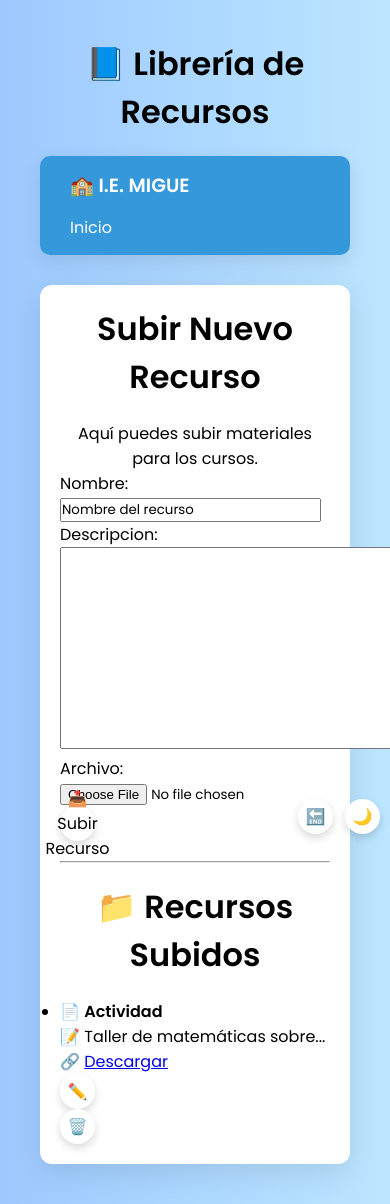
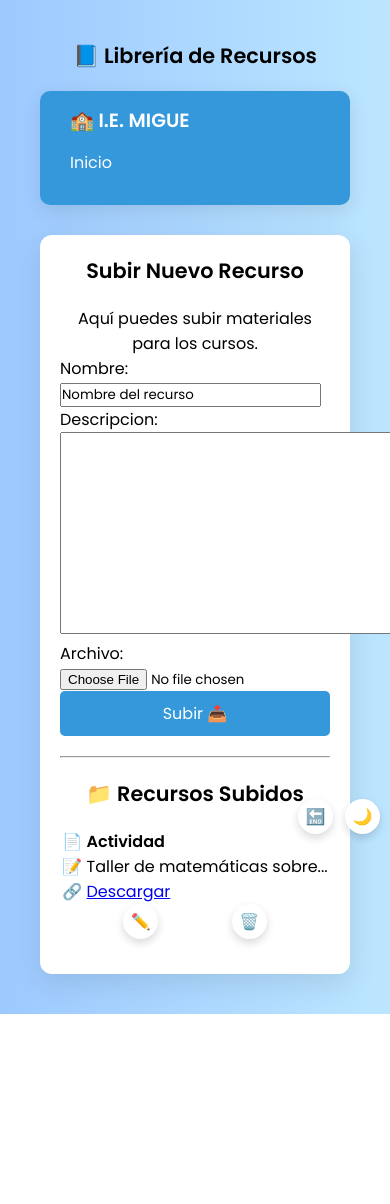
Before and after one commit to HenryJMJ/Kabli, a Django app: page /libreria_recursos/ in a window 390 px wide; the page is wider, and only the part inside the window is pictured. After the commit the page ends 1014 px from the top of that part, so only its background shows below. Run offline with Django 5.2, Linux system fonts and the light colour scheme; a user stored in the database is signed in; data comes from the database, SQL or seed files in the repository; both versions use the stored data as it was after the commit.

Commit message:
Descripción de los cambios realizados

```diff
--- a/usuarios/templates/usuarios/libreria_recursos.html
+++ b/usuarios/templates/usuarios/libreria_recursos.html
@@ -121,6 +121,32 @@
         height: 40px;
         font-size: 18px;
       }
+
+      /* Estilo para la lista de recursos en pantallas más pequeñas */
+      ul {
+        padding-left: 0;
+      }
+
+      ul li {
+        flex-direction: column;
+        align-items: flex-start;
+      }
+
+      ul li div:last-child {
+        display: flex;
+        justify-content: space-between;
+        width: 100%;
+      }
+
+      /* Ajuste de tamaño de texto */
+      h1, h2 {
+        font-size: 1.5rem;
+      }
+
+      .upload-button {
+        padding: 8px 16px;
+        font-size: 14px;
+      }
     }
 
     @media (max-width: 480px) {
@@ -144,6 +170,62 @@
         bottom: 10px;
         right: 10px;
       }
+
+      /* Ajuste en el tamaño de los botones */
+      .upload-button {
+        width: 100%;
+        padding: 10px;
+        font-size: 14px;
+      }
+
+      /* Ajuste de los títulos */
+      h1, h2 {
+        font-size: 1.3rem;
+      }
+
+      /* Diseño para la lista de recursos en pantallas muy pequeñas */
+      ul li {
+        flex-direction: column;
+        align-items: flex-start;
+      }
+
+      ul li div:last-child {
+        width: 100%;
+        justify-content: space-evenly;
+      }
+    }
+
+    /* Estilos para la lista de recursos */
+    ul li {
+      display: flex;
+      justify-content: space-between;
+      align-items: center;
+      margin-bottom: 15px;
+    }
+
+    ul li div:first-child {
+      flex: 1;
+    }
+
+    ul li div:last-child {
+      display: flex;
+      gap: 10px;
+    }
+
+    /* Estilos para el botón de subir */
+    .upload-button {
+      background-color: #3498db;
+      color: white;
+      padding: 10px 20px;
+      border: none;
+      border-radius: 5px;
+      font-size: 16px;
+      cursor: pointer;
+      transition: background-color 0.3s ease;
+    }
+
+    .upload-button:hover {
+      background-color: #2980b9;
     }
   </style>
 </head>
@@ -175,7 +257,9 @@
     <form method="POST" enctype="multipart/form-data">
       {% csrf_token %}
       {{ form.as_p }}
-      <button type="submit" class="icon-button">📤 Subir Recurso</button>
+      <button type="submit" class="upload-button">
+        Subir 📤
+      </button>
     </form>
 
     <hr style="margin: 20px 0;">
@@ -185,10 +269,12 @@
     <ul>
       {% for recurso in recursos %}
         <li>
+          <div>
             📄 <strong>{{ recurso.nombre }}</strong><br>
             📝 {{ recurso.descripcion }}<br>
-          🔗 <a href="{{ recurso.archivo.url }}" target="_blank">Descargar</a><br>
-
+            🔗 <a href="{{ recurso.archivo.url }}" target="_blank">Descargar</a>
+          </div>
+          <div>
             <!-- Botón de editar -->
             <a href="{% url 'editar_recurso' recurso.id %}" class="icon-button" title="Editar Recurso">✏️</a>
 
@@ -197,11 +283,14 @@
               {% csrf_token %}
               <button type="submit" class="icon-button" title="Eliminar Recurso" onclick="return confirm('¿Estás seguro de que quieres eliminar este recurso?');">🗑️</button>
             </form>
+          </div>
         </li>
       {% empty %}
         <li>No hay recursos subidos aún.</li>
       {% endfor %}
     </ul>
+
+  </div>
 
   <script>
     // Función para alternar el modo oscuro
```
Also changed, not shown: db.sqlite3. Lines whose indentation alone changed are shown as unchanged.
